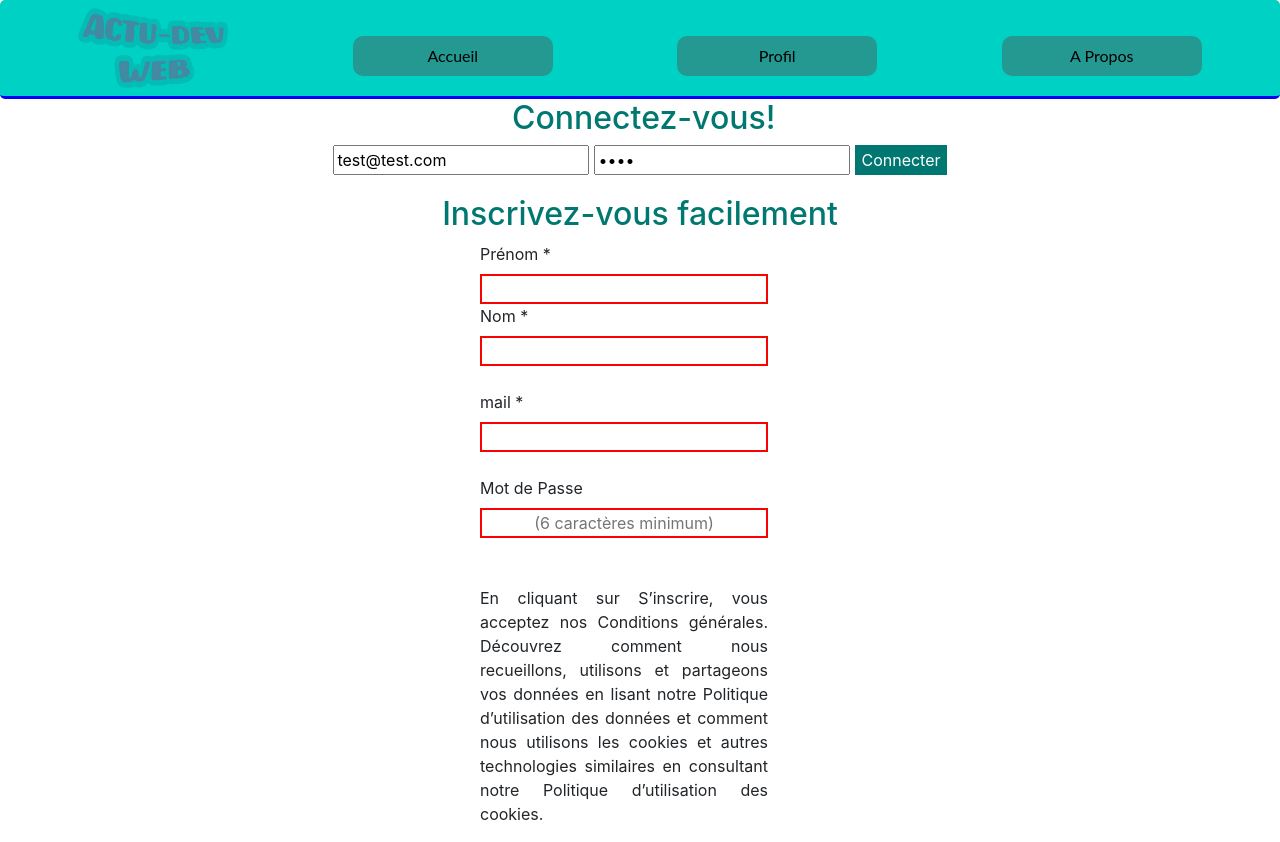
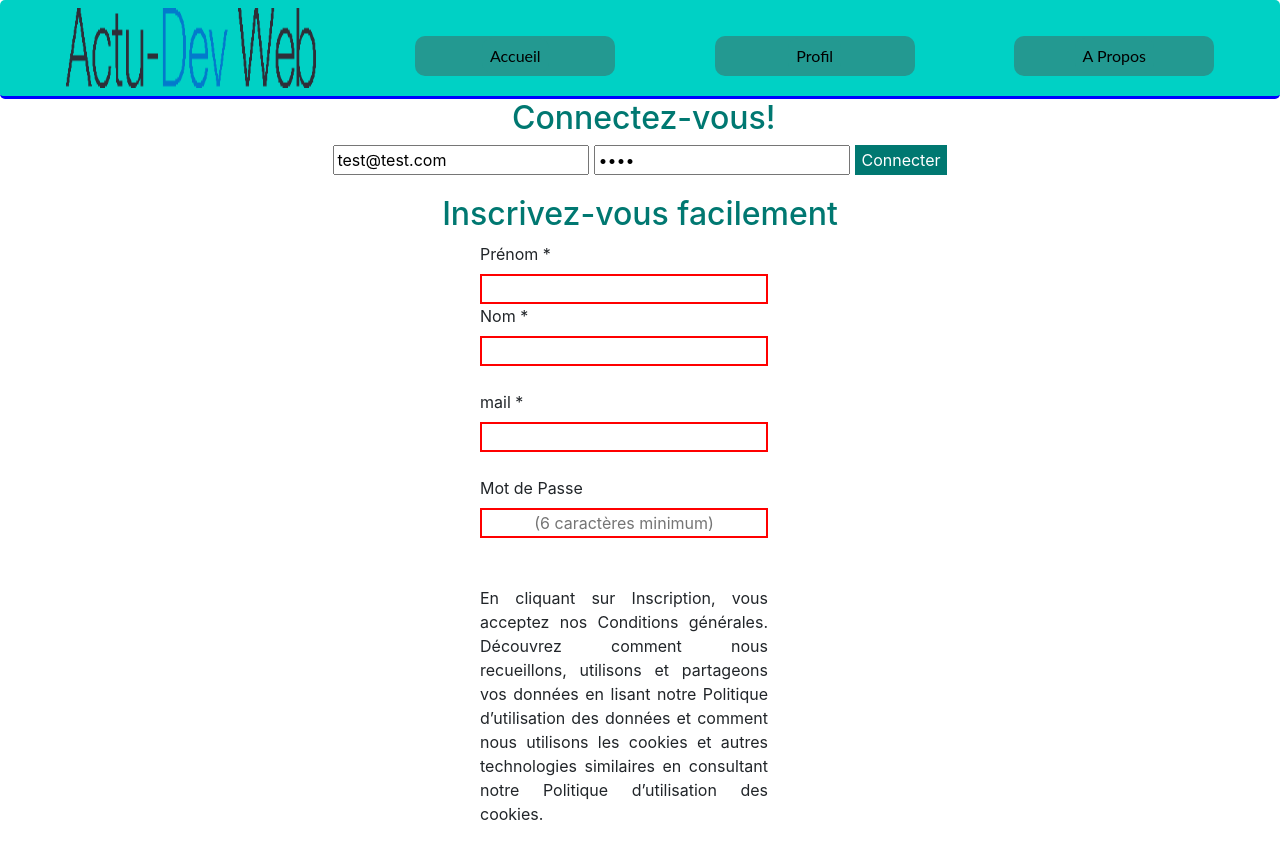
Before and after one commit to StephDM06/reseau-social, a Vue app: page /connexion in a window 1280 px wide. Built offline with nearby package versions, Linux system fonts and the light colour scheme.

Commit message:
Commit 2604

```diff
--- a/src/App.vue
+++ b/src/App.vue
@@ -39,7 +39,7 @@
   text-align: center;
 }
 img {
-  width: 150px;
+  width: 250px;
   height: 80px;
 }
 .route {
--- a/src/components/Post.vue
+++ b/src/components/Post.vue
@@ -1,8 +1,8 @@
 <template>
   <div class="postContainer">
     <div id="post">
-      <span>Posted by:{{ user }}</span>
-      <span>Posted the: {{ date }}</span>
+      <span>Posté le:{{ user }}</span>
+      <span>Posté par: {{ date }}</span>
       <span>{{ content }}</span>
       <span class="buttonLike">like {{ like }}</span>
     </div>
--- a/src/components/Register.vue
+++ b/src/components/Register.vue
@@ -35,7 +35,7 @@
 
       <!--Condition d'utilisation que personne ne lit-->
       <p>
-        En cliquant sur S’inscrire, vous acceptez nos Conditions générales.
+        En cliquant sur Inscription, vous acceptez nos Conditions générales.
         Découvrez comment nous recueillons, utilisons et partageons vos données
         en lisant notre Politique d’utilisation des données et comment nous
         utilisons les cookies et autres technologies similaires en consultant
--- a/src/views/filActu.vue
+++ b/src/views/filActu.vue
@@ -27,7 +27,7 @@
         />
         <input
           placeholder="Votre post..."
-          maxlength="80"
+          maxlength="255"
           type="text"
           name="contentInput"
           id="contentInput"
@@ -64,7 +64,7 @@
                 <textarea
                   name=""
                   id=""
-                  cols="20"
+                  cols="255"
                   rows="1"
                   v-show="showcomment === index"
                   v-model="content"
@@ -247,8 +247,8 @@ export default DataPost;
 </script>
 <style scoped>
 textarea {
-  height: 200px;
-  width: 120px;
+  height: 65px;
+  width: 200px;
 }
 template {
   font-family: lato;
```
Also changed, not shown: src/img/logo.png.
